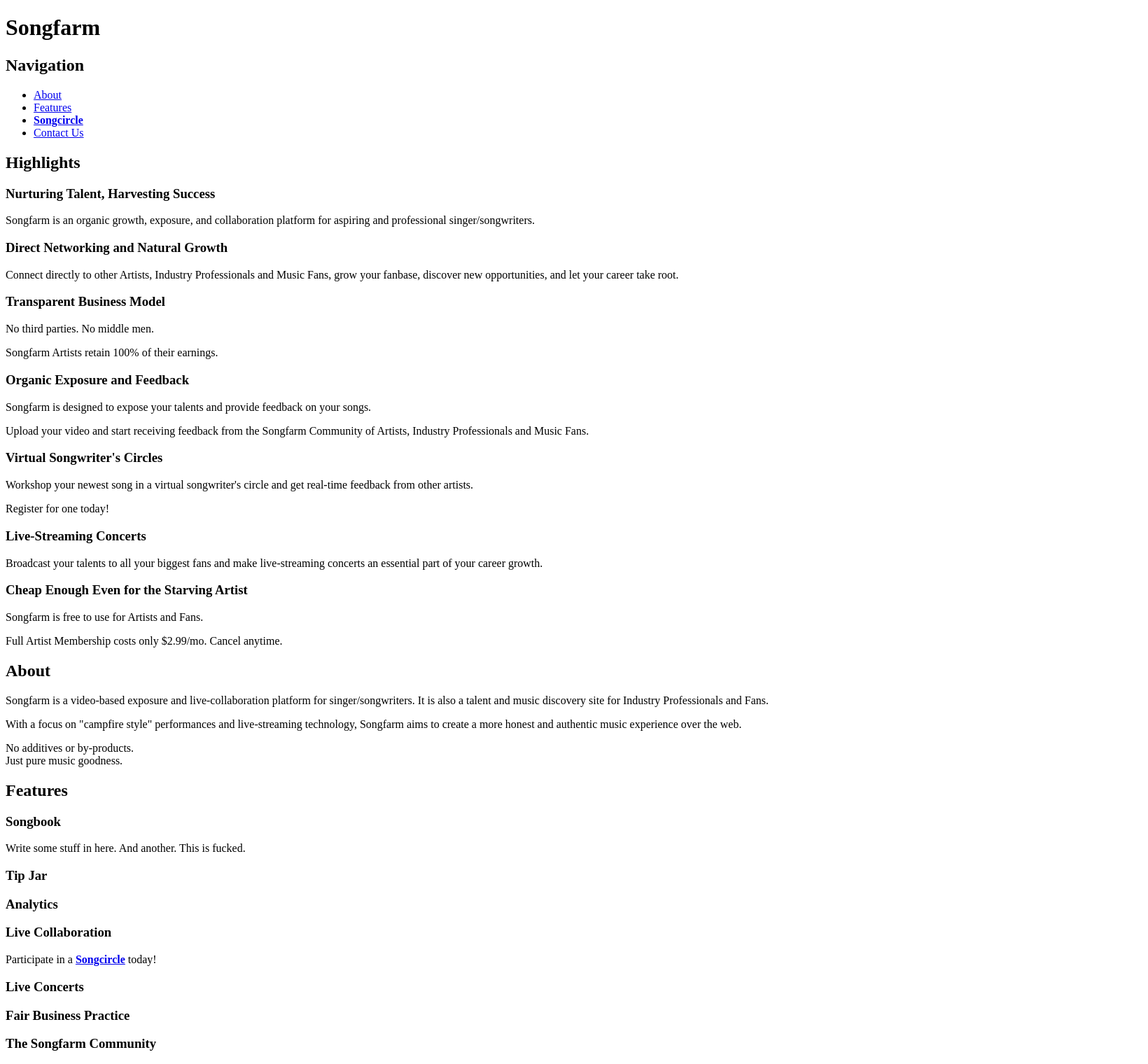
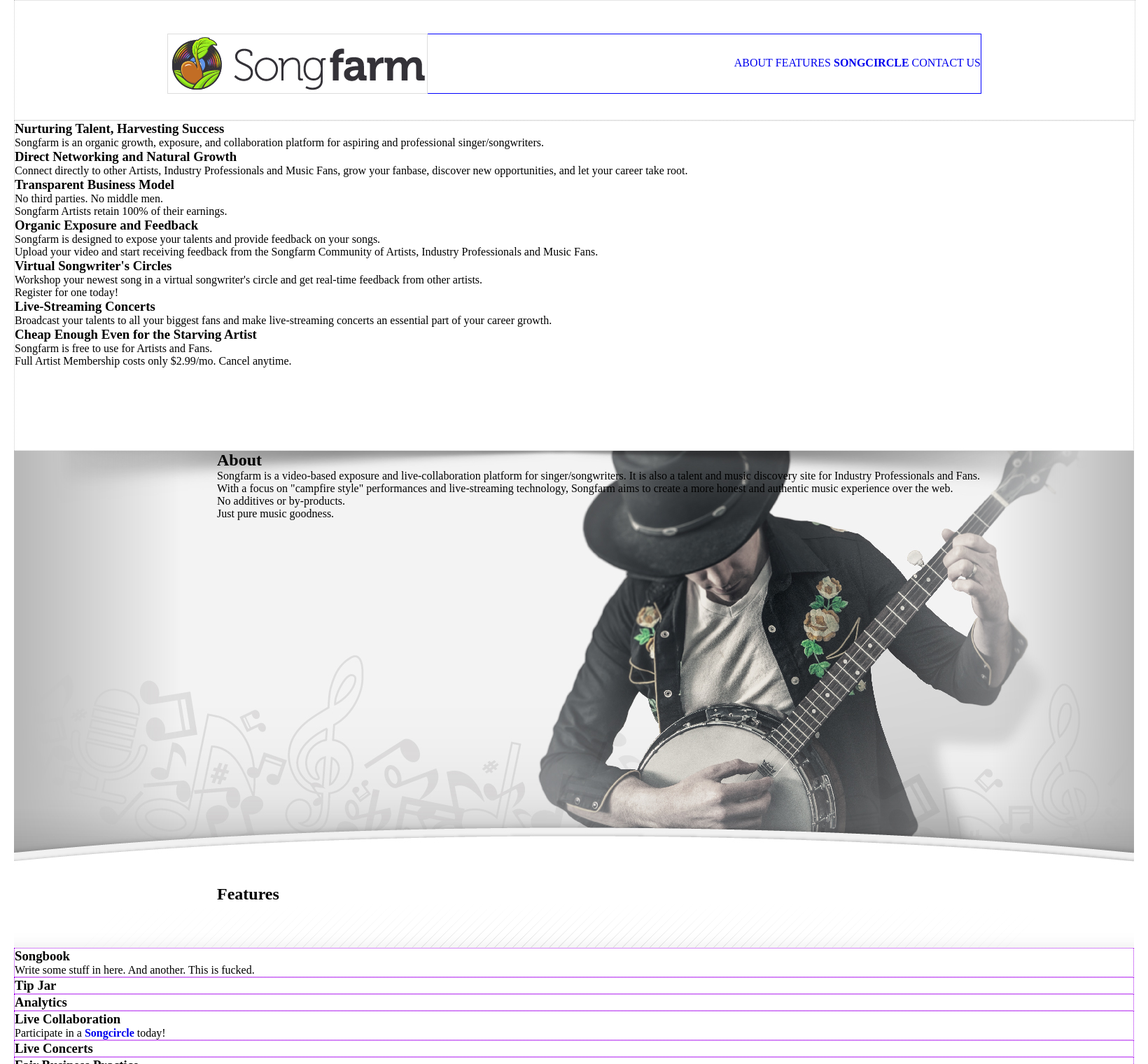
Before and after one commit to songfarm-david/songfarm-jul2015, a PHP site: page / in a window 1640 px wide. Shown: the top 1520 px of the page at 70% size. Run offline with PHP 8.4, Linux system fonts and the light colour scheme.

Commit message:
First design implementation
Started building out the design based on Ludmila's mock-up graphic

```diff
--- a/css/index.css
+++ b/css/index.css
@@ -1,3 +1,89 @@
 @charset "UTF-8";
 
+/*	Global styles		*/
+html, body, div, p, ul, h1, h2, h3{
+	margin:0; padding:0;
+}
+body{
+	font-size:16px;
+	width:100em;
+	max-width:1600px;
+	margin:0 auto;
+}
+.hide{ display: none; }
+a{text-decoration: none; }
+
 /*	Color Guide		*/
+
+/*	Header styles		*/
+.logo{
+	height: 84px; width: 370px;
+	background: url("../images/songfarm_logo.png") no-repeat;
+	border:1px solid #ddd;
+	position: absolute;
+	top:47px; left:218px;
+}
+header{
+	height:170px; width:100%;
+	border:1px dotted #ccc;
+	position: relative;
+}
+
+ul{
+	list-style: none;
+	text-align: right;
+	width: 72.5em;
+	margin:47px auto;
+	height:84px;
+	border: 1px solid blue;
+}
+li{
+	display: inline-block;
+	margin-top: 32px;
+	text-transform: uppercase;
+
+}
+
+/*	Banner Styles		*/
+article#banner{
+	height:470px; overflow: hidden;
+	border:1px dotted #ccc;
+}
+
+/*	Features	*/
+#features h2{ margin-left: 290px; }
+#divide-one{
+	height: 63px;
+	background: url("../images/icons/dividers/divider-01.png") no-repeat;
+}
+div.feature{
+	border: 1px dotted #a1e;
+}
+
+/*	About		*/
+article#about{
+	height:620px;
+	background:url("../images/about_background.jpg") no-repeat;
+	background-color: #B8B8B8;
+	padding-left: 290px;
+}
+
+/*	Contact Us	*/
+article#contactUs{
+	height:700px;
+	background:url("../images/contact_background.jpg") no-repeat;
+	background-color: #81C91C;
+	position: relative;
+}
+div.rounded-contact{
+	height:101px;
+	background: url("../images/contact_top_rounded.png") no-repeat;
+}
+/*	Footer	*/
+footer{
+	height:120px; width:100%;
+	background-color: #343238;
+	text-align: center;
+	position: absolute;
+	bottom: -20px;
+}
--- a/index.html
+++ b/index.html
@@ -14,10 +14,11 @@
     </head>
     <body>
       <!-- Logo and Navigation -->
-      <header id="header" role="banner">
-        <h1 id="top">Songfarm</h1><!-- this h1 will be hidden from viewers // it will always act as an anchored link -->
-        <nav role="navigation">
-          <h2>Navigation</h2><!-- hide this header -->
+      <header id="header">
+        <h1 id="top" class="hide">Songfarm</h1><!-- this h1 will be hidden from viewers // it will always act as an anchored link -->
+        <nav>
+          <h2 class="hide">Navigation</h2><!-- hide this header -->
+          <div class="logo"></div>
           <ul>
             <li><!-- remember to use a class="active" on links that are currently active -->
               <a href="#about" title="About Songfarm" rel="bookmark">About</a>
@@ -36,11 +37,11 @@
       </header>
 
       <!-- Main Content -->
-      <main role="main">
+      <main>
 
         <!-- Banner Slide -->
-        <article role="article">
-          <h2>Highlights</h2><!-- hide this, too -->
+        <article id="banner">
+          <h2 class="hide">Highlights</h2><!-- hide this, too -->
           <section>
             <h3>Nurturing Talent, Harvesting Success</h3>
             <p>
@@ -98,7 +99,7 @@
         </article>
 
         <!-- About -->
-        <article id="about" role="article">
+        <article id="about" >
           <h2>About</h2>
           <p>
             Songfarm is a video-based exposure and live-collaboration platform for singer/songwriters. It is also a talent and music discovery site for Industry Professionals and Fans.
@@ -114,9 +115,10 @@
         </article>
 
         <!-- Features -->
-        <article id="features" role="article">
+        <article id="features" >
           <h2>Features</h2>
-
+          <div id="divide-one"></div>
+          <section id="first-section">
             <div class="feature">
               <h3>Songbook</h3>
               <p>
@@ -137,6 +139,8 @@
 
               </p>
             </div>
+          </section>
+
 
           <div class="feature">
             <h3>Live Collaboration</h3>
@@ -183,14 +187,12 @@
         </article>
 
         <!-- Contact Us -->
-        <article id="contactUs" role="article">
+        <div class="rounded-contact"></div>
+        <article id="contactUs" >
           <h2>Contact Us</h2>
-        </article>
-
-      </main>
 
           <!-- Footer -->
-      <footer role="contentinfo">
+          <footer>
             <p>
               <small>&copy; 2015 Songfarm. All rights reserved.</small>
             </p>
@@ -199,5 +201,10 @@
             </p>
             <!-- Footer will eventually require other items such as terms of use and/or legal -->
           </footer>
+        </article>
+
+      </main>
+
+
     </body>
 </html>
```
Also changed, not shown: images/contact_background.jpg (renamed from images/footer_background.jpg), images/contact_top_rounded.png (renamed from images/footer_top_rounded.png), images/features_top_rounded.png (deleted), images/icons/dividers/divider-01.png (added), images/icons/dividers/icon_sec-08.png (added), images/icons/dividers/icon_sec-09.png (added), images/icons/dividers/icon_sec-10.png (added). Lines whose indentation alone changed are shown as unchanged.
